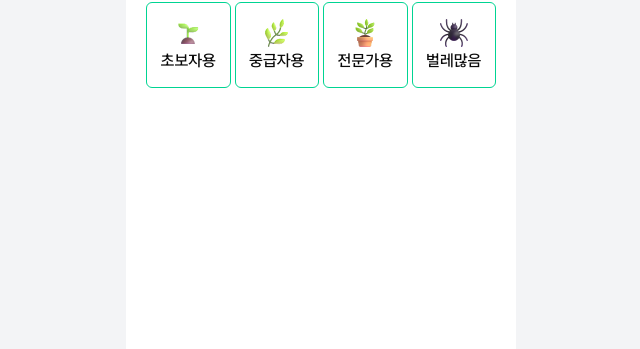
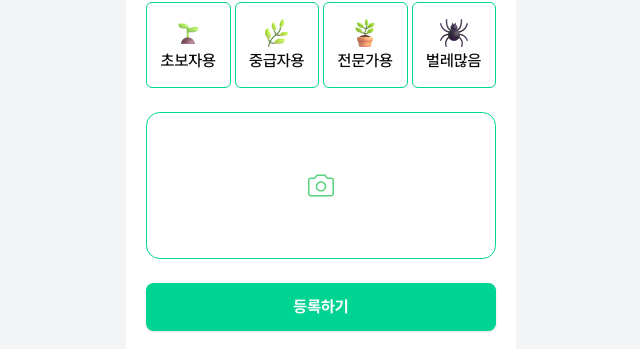
Before and after one commit to gogosari/gogosari-fe, a Next.js app: page /location-info in a window 1280 px wide. Shown: the part 448-797 px from the top of the page, without its empty margins (319-959 px from the left). Built offline with nearby package versions, Linux system fonts and the light colour scheme.

Commit message:
feat: 위치 정보 페이지 퍼블리싱

```diff
--- a/app/(location)/location-info/page.tsx
+++ b/app/(location)/location-info/page.tsx
@@ -16,7 +16,9 @@ import roadImage1 from '@/public/images/road-1.png'
 import roadImage2 from '@/public/images/road-2.png'
 import roadImage3 from '@/public/images/road-3.png'
 import roadImage4 from '@/public/images/road-4.png'
+import CameraIcon from '@/public/svgs/camera.svg'
 import Header from '@/shared/components/common/header'
+import { Button } from '@/shared/components/ui/button'
 import { Label } from '@/shared/components/ui/label'
 import { RadioGroup, RadioGroupItem } from '@/shared/components/ui/radio-group'
 import { cn } from '@/shared/lib/utils'
@@ -52,7 +54,7 @@ export default function LocationInfoPage() {
   return (
     <>
       <Header>위치제보</Header>
-      <div className="flex flex-col gap-6 px-5 pb-[80px]">
+      <div className="flex flex-col gap-6 px-5 pb-[20px]">
         <Map center={{ lat: 33.450701, lng: 126.570667 }} className="h-[100px] w-full" level={3} />
         <section>
           <h2 className="mb-1 font-bold">고사리 출현 위치</h2>
@@ -109,6 +111,10 @@ export default function LocationInfoPage() {
             ))}
           </div>
         </section>
+        <section className="border-primary flex h-[147px] items-center justify-center rounded-xl border">
+          <CameraIcon />
+        </section>
+        <Button size="full">등록하기</Button>
       </div>
     </>
   )
```
Also changed, not shown: public/svgs/camera.svg (added).
